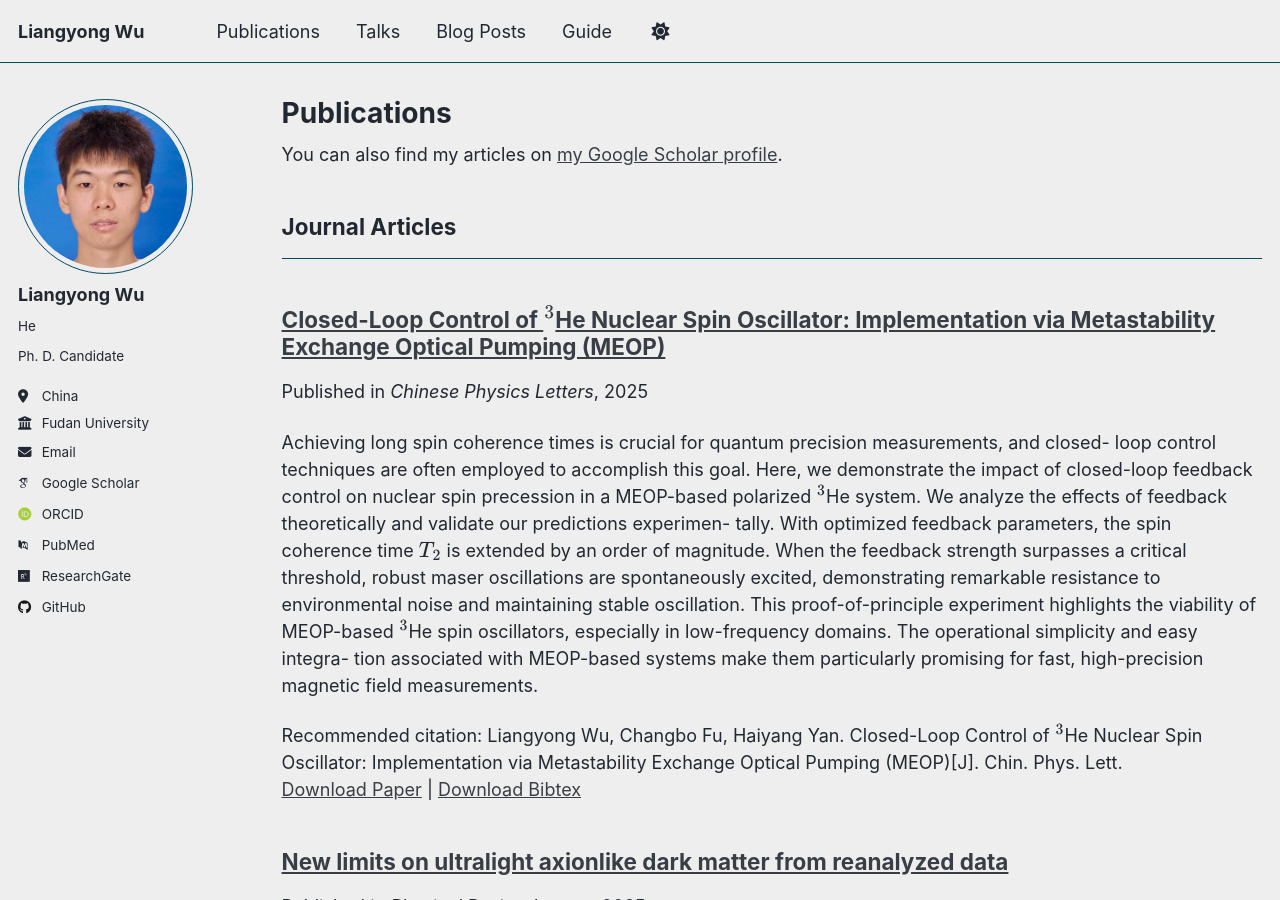
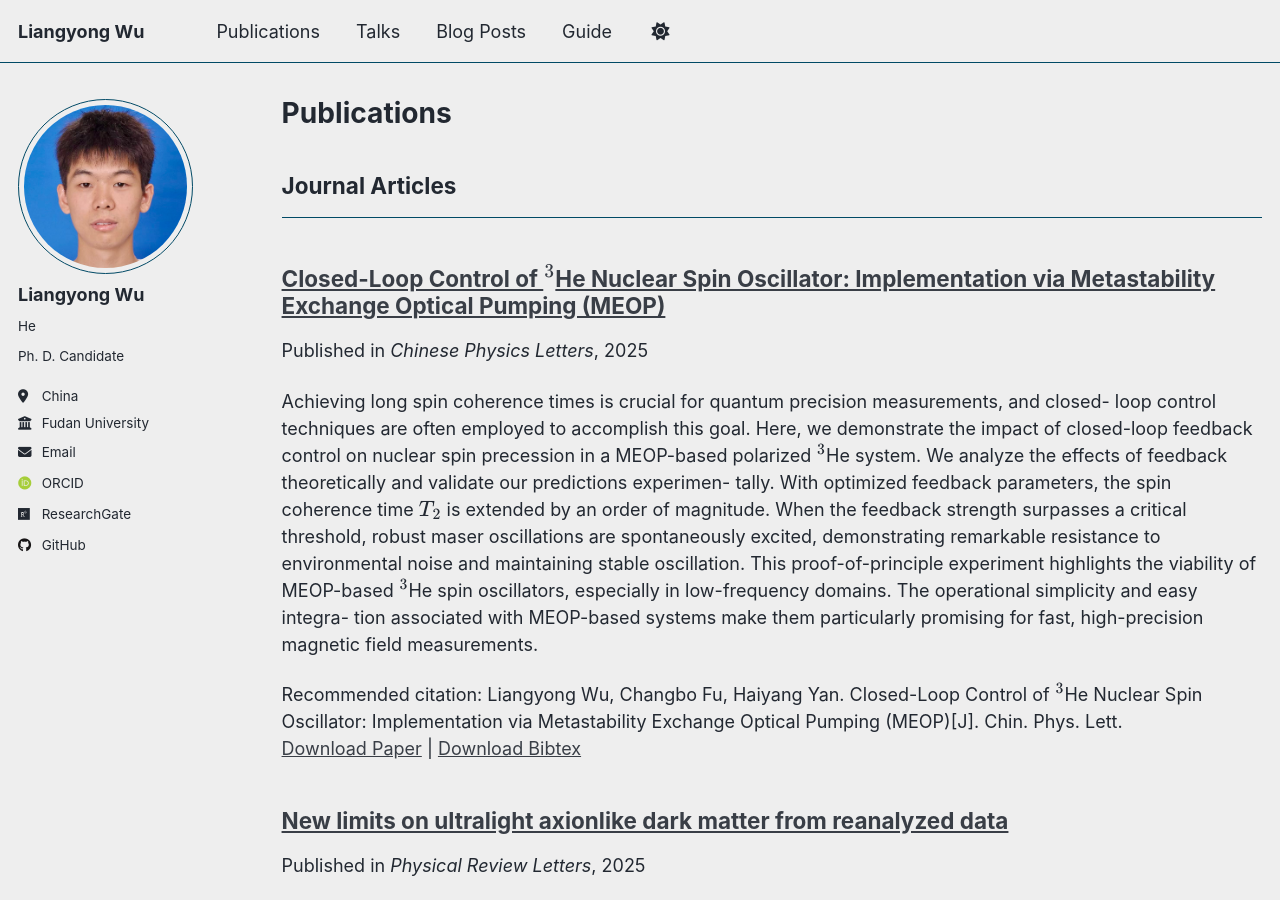
Before and after one commit to Myerrs/myerrs.github.io, a Jekyll site: the page built from _pages/publications.html, in a window 1280 px wide and 900 px high. Built offline with Jekyll 4.4.1, drawn with Linux system fonts in a browser that asks for light colours; some web fonts are replaced; a script that is not in the unit is left out; some of the changed lines change nothing that is shown.

Commit message:
config-mod

```diff
--- a/_config.yml
+++ b/_config.yml
@@ -35,12 +35,12 @@ author:
   # Academic websites
   academia         : # URL
   arxiv            : # URL - Update with the correct link to your profile
-  googlescholar    : "https://scholar.google.com/citations?user=PS_CX0AAAAAJ"
+  # googlescholar    : # URL
   inspire-hep      : # URL
   impactstory      : # URL
   orcid            : "https://orcid.org/0009-0003-7568-008X"
   semantic         : # URL
-  pubmed           : "https://www.ncbi.nlm.nih.gov/pubmed/?term=john+snow"
+  #pubmed           : "https://www.ncbi.nlm.nih.gov/pubmed/?term=john+snow"
   researchgate     : "https://www.researchgate.net/profile/Wu-Liangyong?ev=hdr_xprf"
   scopus           : # URL
 
```
